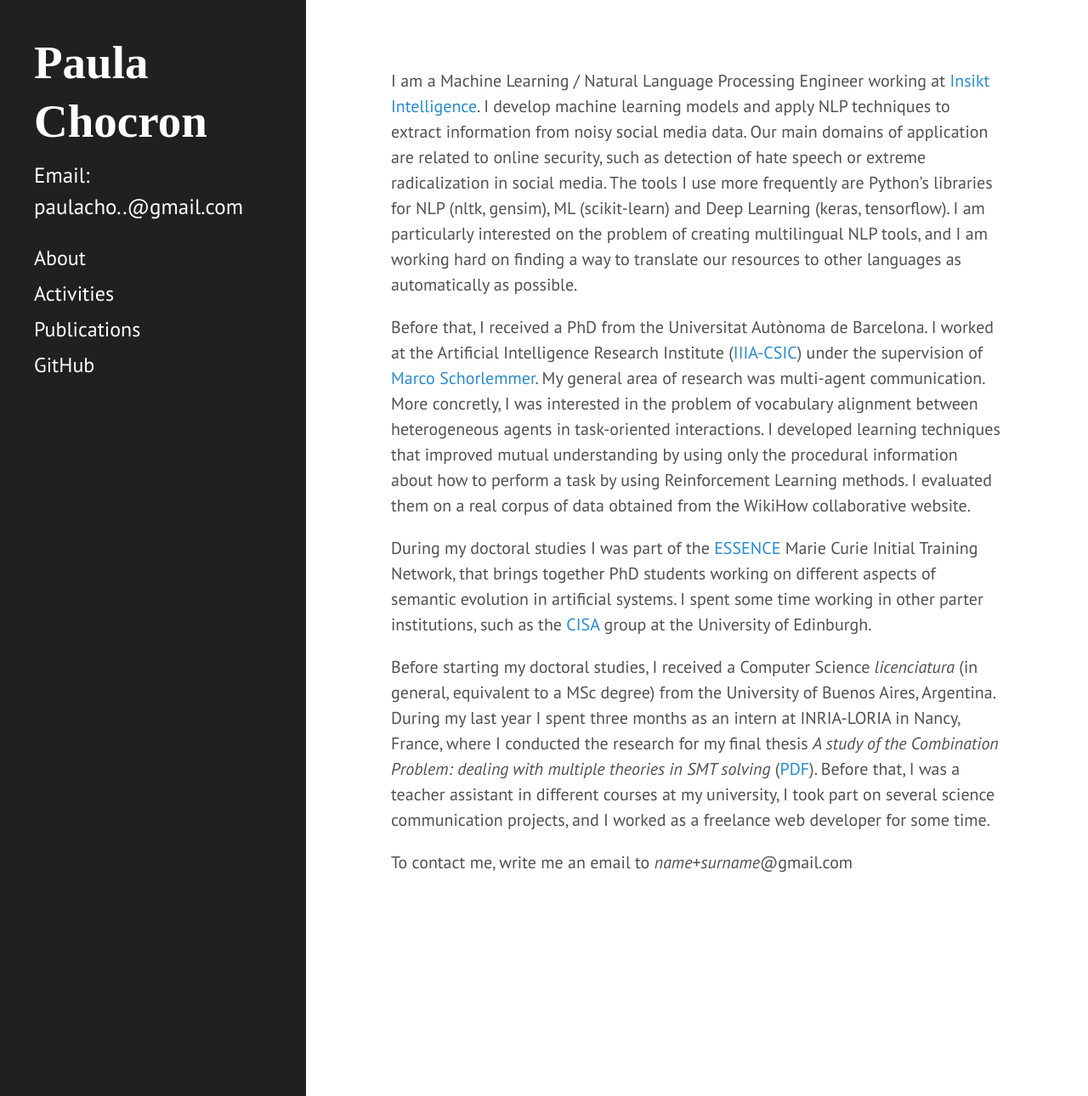
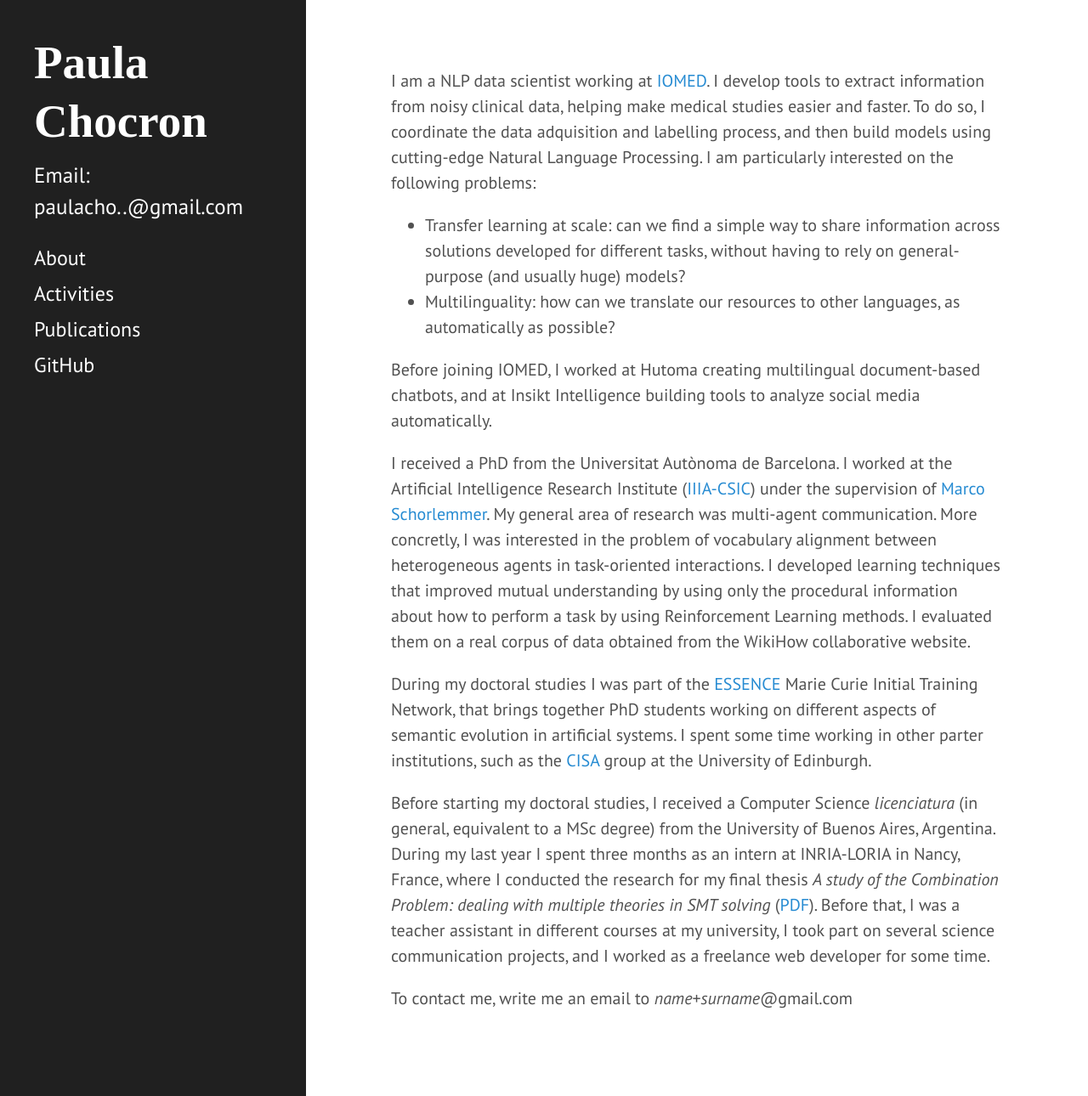
Before and after one commit to paulachocron/paulachocron.github.io, a Jekyll site: the page built from index.md, in a window 1280 px wide and 1290 px high. Shown: the whole window at 85% size. Built offline with Jekyll 4.4.1, drawn with Linux system fonts in a browser that asks for light colours.

Commit message:
actualized info

```diff
--- a/index.md
+++ b/index.md
@@ -2,9 +2,14 @@
 layout: default
 title: Home
 ---
-I am a Machine Learning / Natural Language Processing Engineer working at [Insikt Intelligence](http://www.insiktintelligence.com/). I develop machine learning models and apply NLP techniques to extract information from noisy social media data. Our main domains of application are related to online security, such as detection of hate speech or extreme radicalization in social media. The tools I use more frequently are Python's libraries for NLP (nltk, gensim), ML (scikit-learn) and Deep Learning (keras, tensorflow). I am particularly interested on the problem of creating multilingual NLP tools, and I am working hard on finding a way to translate our resources to other languages as automatically as possible.
+I am a NLP data scientist working at [IOMED](https://iomed.es/). I develop tools to extract information from noisy clinical data, helping make medical studies easier and faster. To do so, I coordinate the data adquisition and labelling process, and then build models using cutting-edge Natural Language Processing. I am particularly interested on the following problems:
 
-Before that, I received a PhD from the Universitat Autònoma de Barcelona. I worked at the Artificial Intelligence Research Institute ([IIIA-CSIC](https://www.iiia.csic.es/)) under the supervision of [Marco Schorlemmer](http://www.iiia.csic.es/~marco/Bio.html). My general area of research was multi-agent communication. More concretly, I was interested in the problem of vocabulary alignment between heterogeneous agents in task-oriented interactions. I developed learning techniques that improved mutual understanding by using only the procedural information about how to perform a task by using Reinforcement Learning methods. I evaluated them on a real corpus of data obtained from the WikiHow collaborative website.
+* Transfer learning at scale: can we find a simple way to share information across solutions developed for different tasks, without having to rely on general-purpose (and usually huge) models?
+* Multilinguality: how can we translate our resources to other languages, as automatically as possible?
+
+Before joining IOMED, I worked at Hutoma creating multilingual document-based chatbots, and at Insikt Intelligence building tools to analyze social media automatically.
+
+I received a PhD from the Universitat Autònoma de Barcelona. I worked at the Artificial Intelligence Research Institute ([IIIA-CSIC](https://www.iiia.csic.es/)) under the supervision of [Marco Schorlemmer](http://www.iiia.csic.es/~marco/Bio.html). My general area of research was multi-agent communication. More concretly, I was interested in the problem of vocabulary alignment between heterogeneous agents in task-oriented interactions. I developed learning techniques that improved mutual understanding by using only the procedural information about how to perform a task by using Reinforcement Learning methods. I evaluated them on a real corpus of data obtained from the WikiHow collaborative website.
 
 During my doctoral studies I was part of the [ESSENCE](https://www.essence-network.com/) Marie Curie Initial Training Network, that brings together PhD students working on different aspects of semantic evolution in artificial systems. I spent some time working in other parter institutions, such as the [CISA](http://web.inf.ed.ac.uk/cisa) group at the University of Edinburgh.
 
```
